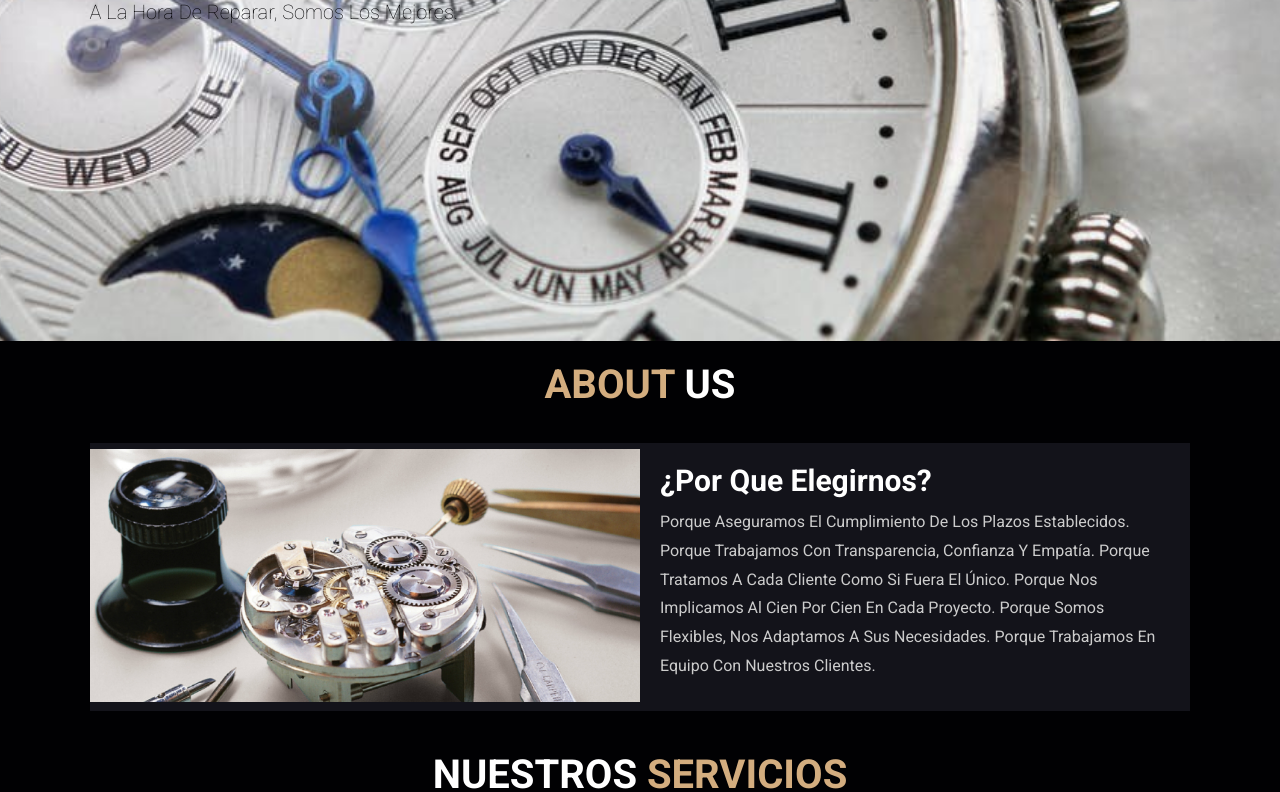
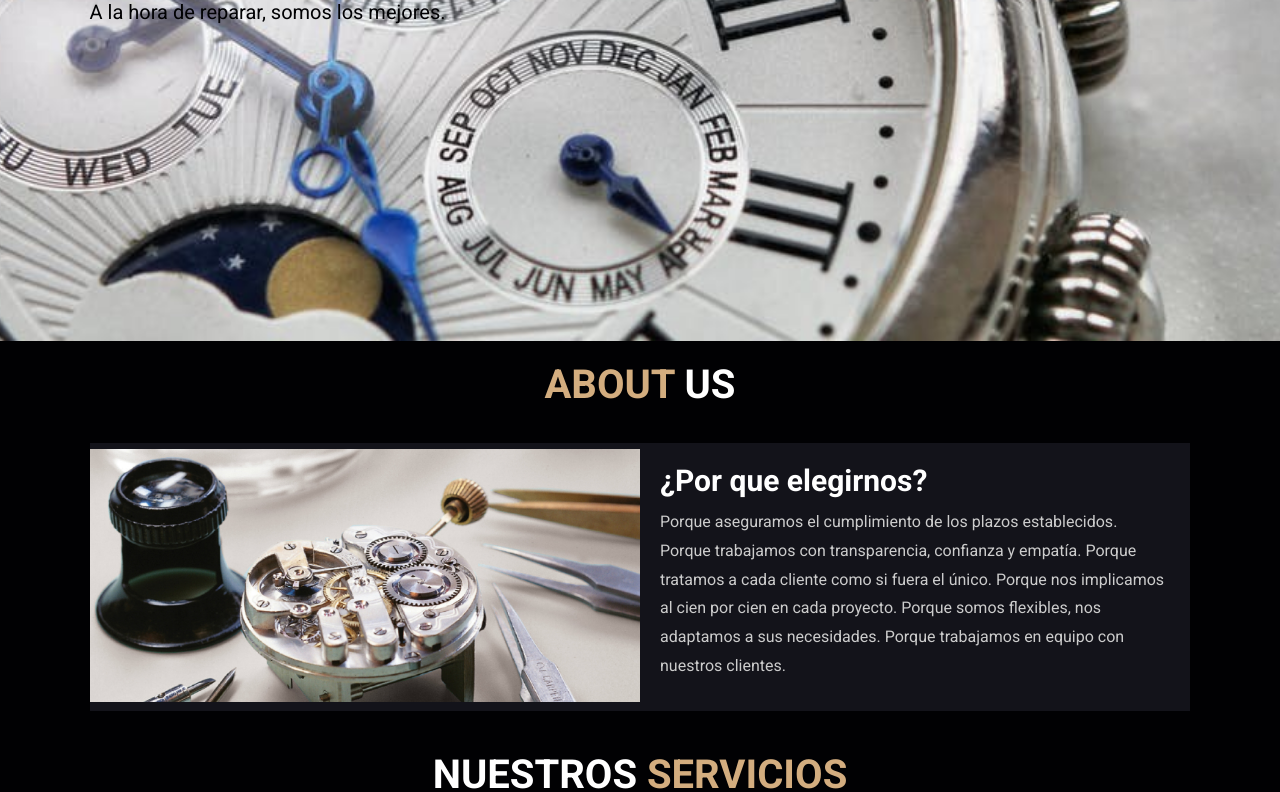
Before and after one commit to TommyEyes/tomasbustostpo22515.github.oi, a plain HTML site: page index.html in a window 1280 px wide. Shown: the part 459-1251 px from the top of the page. Drawn offline with Linux system fonts and the light colour scheme.

Commit message:
Update style.css

```diff
--- a/style.css
+++ b/style.css
@@ -13,7 +13,7 @@
     box-sizing: border-box;
     outline: none; border:none;
     text-decoration: none;
-    text-transform: capitalize;
+    text-transform: none;
     transition: .2s linear;
 }
 
@@ -136,7 +136,7 @@ section{
 
 .home .content p{
     font-size: 2rem;
-    font-weight: lighter;
+    font-weight: strong;
     line-height: 1.8;
     padding:1rem 0;
     color:#010103;
```
